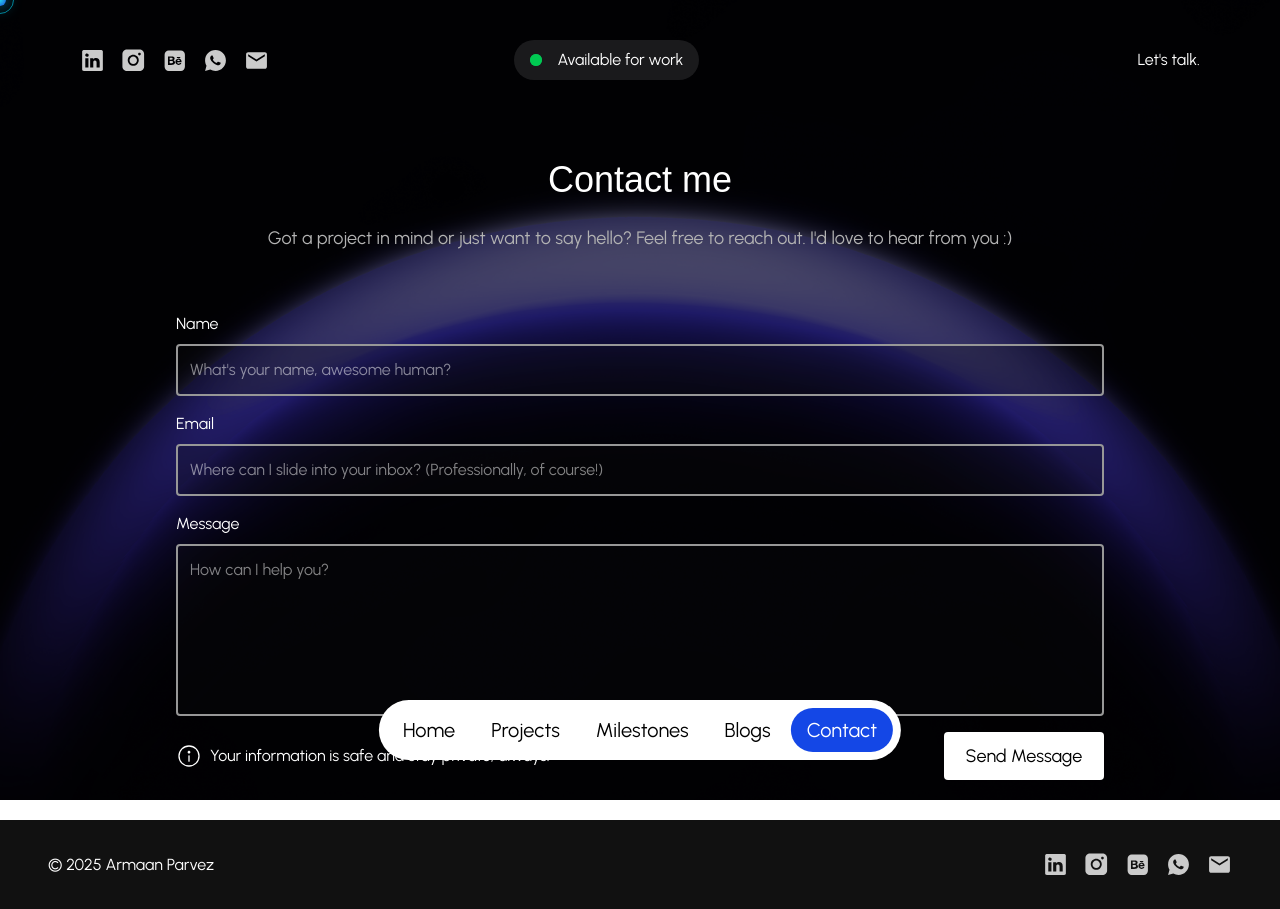
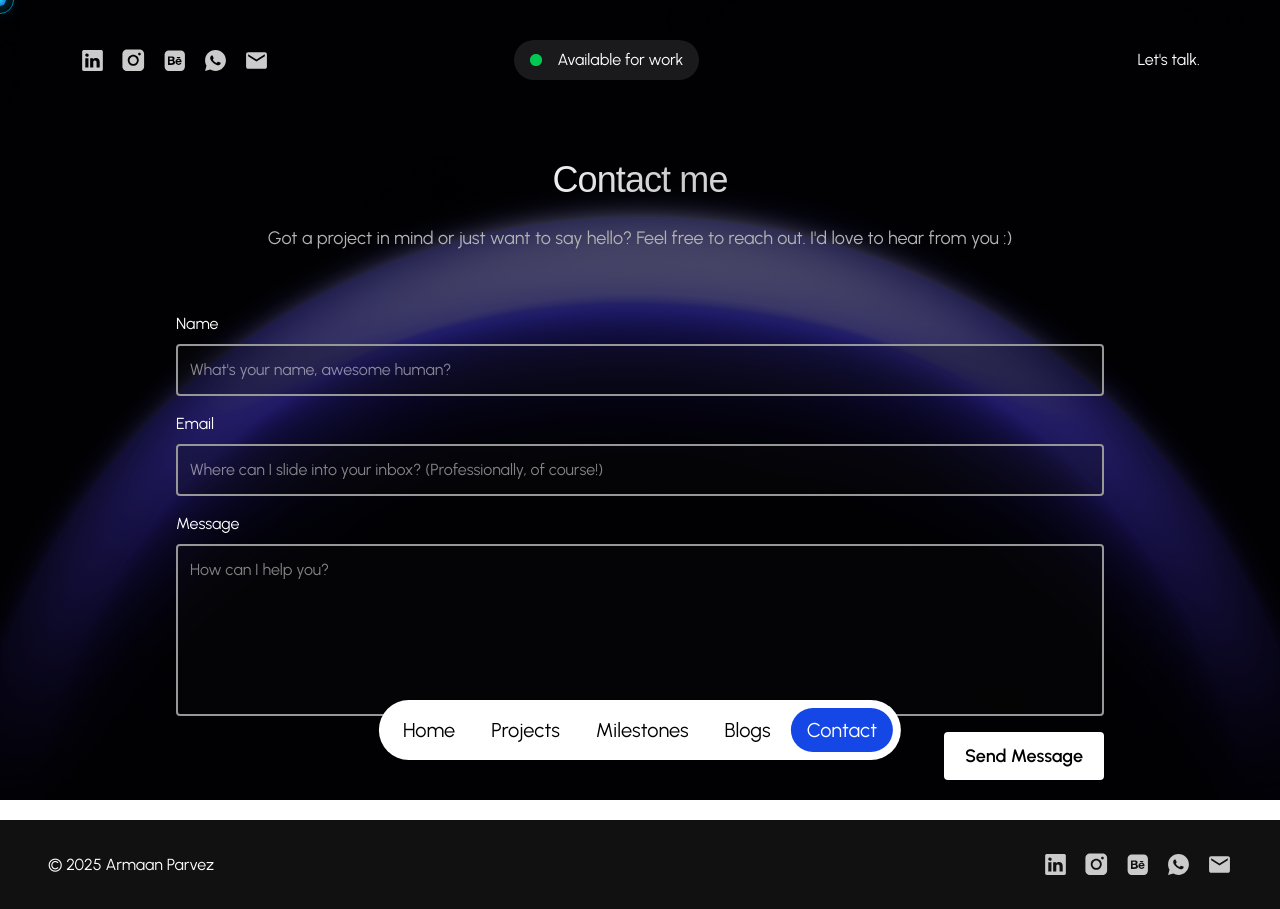
Before and after one commit to armaanux/armaanux.in, a React (Vite) app: page /contact in a window 1280 px wide. Built offline with nearby package versions, Linux system fonts and the light colour scheme; a web font is replaced by a local one.

Commit message:
Enhance text styling across About, Contact, Milestones, and Projects components with gradient backgrounds and animations for improved visual appeal.

```diff
--- a/src/components/About.tsx
+++ b/src/components/About.tsx
@@ -31,7 +31,9 @@ export const About = () => {
       <hr className="border-dotted border-t-2 border-gray-400 my-20 w-5/12" />
       <div className="space-y-12">
         <div className="flex-col justify-center items-center gap-6 flex pb-10">
-          <div className="font-first text-xl md:text-4xl">SERVICES</div>
+          <div className="font-first text-xl md:text-4xl bg-gradient-to-r bg-clip-text  text-transparent
+            from-[#FFFFFF]  via-[#CACACA] to-[#FFFFFF]
+            animate-text tracking-tight">SERVICES</div>
           <div className="text-[#B3B3B3] text-lg text-center">
             I offer a range of design solutions from sleek UI/UX to in-depth user research.
           </div>
@@ -48,7 +50,9 @@ export const About = () => {
       <hr className="border-dotted border-t-2 border-gray-400 my-20 w-5/12" />
       <div className=' relative text-white space-y-12'>
         <div className="flex-col justify-center items-center gap-6 flex pb-10">
-          <div className="font-first text-xl md:text-4xl">How I work?</div>
+          <div className="font-first text-xl md:text-4xl bg-gradient-to-r bg-clip-text  text-transparent
+            from-[#FFFFFF]  via-[#CACACA] to-[#FFFFFF]
+            animate-text tracking-tight">How I work?</div>
           <div className="text-[#B3B3B3] text-lg text-center">My design process? Simple, yet powerful ~
           </div>
         </div>
--- a/src/index.css
+++ b/src/index.css
@@ -47,3 +47,20 @@ html {
 .animate-floating {
   animation: floating 3s ease-in-out infinite;
 }
+
+/* Custom text animation */
+
+  @keyframes text {
+    0%, 100% {
+      background-size: 200% 200%;
+      background-position: left center;
+    }
+    50% {
+      background-size: 200% 200%;
+      background-position: right center;
+    }
+  }
+
+  .animate-text {
+    animation: text 5s ease infinite;
+  }
--- a/src/pages/Contact.tsx
+++ b/src/pages/Contact.tsx
@@ -50,7 +50,9 @@ export const Contact = () => {
             className="w-full px-5 md:px-20 space-y-5 container py-10 relative text-white"
         >
             <div className="flex-col justify-center items-center gap-6 flex pb-10">
-                <div className="font-first text-xl md:text-4xl">Contact me</div>
+                <div className="font-first text-xl md:text-4xl bg-gradient-to-r bg-clip-text  text-transparent
+            from-[#FFFFFF]  via-[#CACACA] to-[#FFFFFF]
+            animate-text tracking-tight">Contact me</div>
                 <div className="text-[#B3B3B3] text-lg text-center">
                     Got a project in mind or just want to say hello? Feel free to reach out.
                     I'd love to hear from you :)
@@ -93,14 +95,11 @@ export const Contact = () => {
                         required
                     />
                 </div>
-                <div className="flex flex-col md:flex-row md:justify-between md:items-center gap-5">
-                    <span className="flex flex-row justify-between items-center gap-2">
-                        <Exclamationsvg />
-                        Your information is safe and stay private, always.
-                    </span>
+                <div className="w-full flex flex-col items-end gap-2">
+
                     <button
                         type="submit"
-                        className={`w-40 h-12 flex items-center justify-center text-black text-lg p-3 font-normal rounded cursor-pointer transition-all ${formStatus === "success"
+                        className={`w-40 h-12 flex items-center justify-center text-black text-lg p-3 font-semibold rounded cursor-pointer transition-all ${formStatus === "success"
                             ? "bg-green-500 text-white"
                             : formStatus === "error"
                                 ? "bg-red-500 text-white"
@@ -124,13 +123,13 @@ export const Contact = () => {
 };
 
 
-const Exclamationsvg = () => {
-    return (
-        <svg width="26" height="26" viewBox="0 0 30 30" fill="none" xmlns="http://www.w3.org/2000/svg">
-            <path d="M15 26.5625C21.3858 26.5625 26.5625 21.3858 26.5625 15C26.5625 8.61421 21.3858 3.4375 15 3.4375C8.61421 3.4375 3.4375 8.61421 3.4375 15C3.4375 21.3858 8.61421 26.5625 15 26.5625Z" stroke="white" strokeWidth="1.5" />
-            <path d="M15 14.7662V21.0162" stroke="white" strokeWidth="1.5" strokeLinecap="round" />
-            <path d="M15 12.11C15.8629 12.11 16.5625 11.4104 16.5625 10.5475C16.5625 9.68454 15.8629 8.98499 15 8.98499C14.1371 8.98499 13.4375 9.68454 13.4375 10.5475C13.4375 11.4104 14.1371 12.11 15 12.11Z" fill="white" />
-        </svg>
+// const Exclamationsvg = () => {
+//     return (
+//         <svg width="26" height="26" viewBox="0 0 30 30" fill="none" xmlns="http://www.w3.org/2000/svg">
+//             <path d="M15 26.5625C21.3858 26.5625 26.5625 21.3858 26.5625 15C26.5625 8.61421 21.3858 3.4375 15 3.4375C8.61421 3.4375 3.4375 8.61421 3.4375 15C3.4375 21.3858 8.61421 26.5625 15 26.5625Z" stroke="white" strokeWidth="1.5" />
+//             <path d="M15 14.7662V21.0162" stroke="white" strokeWidth="1.5" strokeLinecap="round" />
+//             <path d="M15 12.11C15.8629 12.11 16.5625 11.4104 16.5625 10.5475C16.5625 9.68454 15.8629 8.98499 15 8.98499C14.1371 8.98499 13.4375 9.68454 13.4375 10.5475C13.4375 11.4104 14.1371 12.11 15 12.11Z" fill="white" />
+//         </svg>
 
-    )
-}
+//     )
+// }
--- a/src/pages/Milestones.tsx
+++ b/src/pages/Milestones.tsx
@@ -54,7 +54,9 @@ export const Milestones = () => {
   return (
     <div className='relative flex flex-col justify-center items-center text-white px-5 md:px-48 space-y-12'>
       <div className="flex-col justify-center items-center gap-6 flex py-10">
-        <div className="font-first text-xl md:text-4xl">Milestones</div>
+        <div className="font-first text-xl md:text-4xl bg-gradient-to-r bg-clip-text  text-transparent
+            from-[#FFFFFF]  via-[#CACACA] to-[#FFFFFF]
+            animate-text tracking-tight">Milestones</div>
         <div className="text-[#B3B3B3] text-lg text-center">My design journey was a mix of trial, error, and a whole lot of learning. Here's how it really went down.
         </div>
       </div>
@@ -87,7 +89,9 @@ export const Milestones = () => {
         className="w-full pb-24 space-y-12"
       >
         <div className="flex-col justify-center items-center gap-6 flex py-10">
-          <div className="font-first text-xl md:text-4xl">Testimonials</div>
+          <div className="font-first text-xl md:text-4xl bg-gradient-to-r bg-clip-text  text-transparent
+            from-[#FFFFFF]  via-[#CACACA] to-[#FFFFFF]
+            animate-text tracking-tight">Testimonials</div>
           <div className="text-[#B3B3B3] text-lg">Here's what some awesome people I've worked with in the past have to say about me!
           </div>
         </div>
--- a/src/pages/Projects.tsx
+++ b/src/pages/Projects.tsx
@@ -46,7 +46,9 @@ export const Projects = () => {
       className="w-full px-5 md:px-20 space-y-12 container py-10 text-white"
     >
       <div className="flex-col justify-center items-center gap-6 flex pb-10">
-        <div className="font-first text-xl md:text-4xl"> Projects</div>
+        <div className="font-first text-xl md:text-4xl bg-gradient-to-r bg-clip-text  text-transparent
+            from-[#FFFFFF]  via-[#CACACA] to-[#FFFFFF]
+            animate-text tracking-tight"> Projects</div>
         <div className="text-[#B3B3B3] text-lg text-center">
         Here's a glimpse of the work I'm proud of - projects that challenged me, inspired me, and made me a better designer.
         </div>
```
